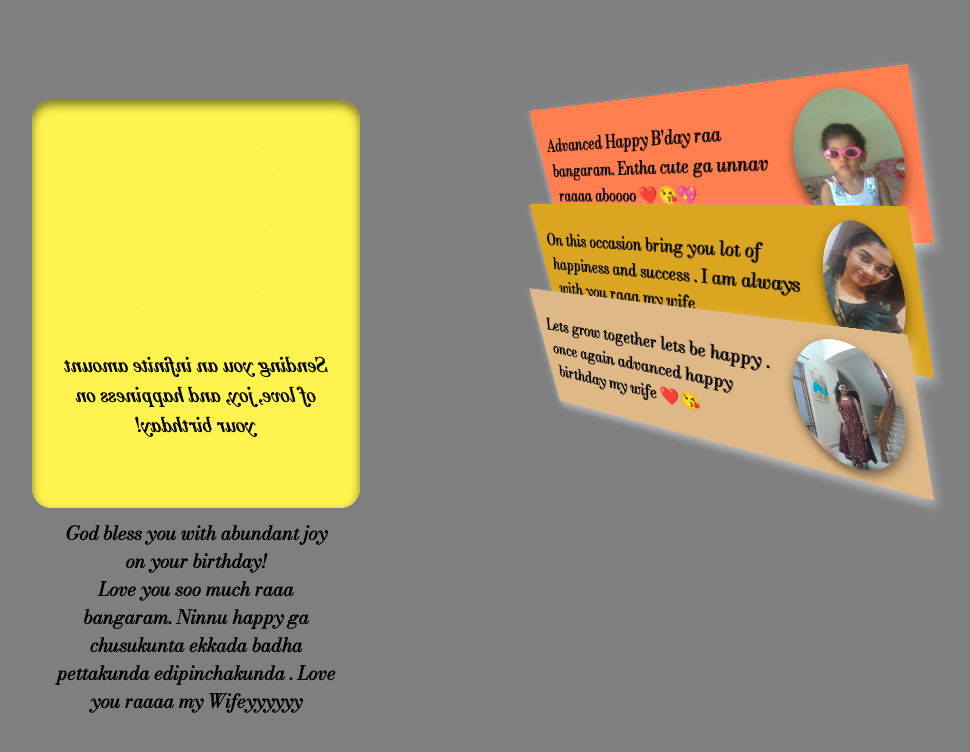
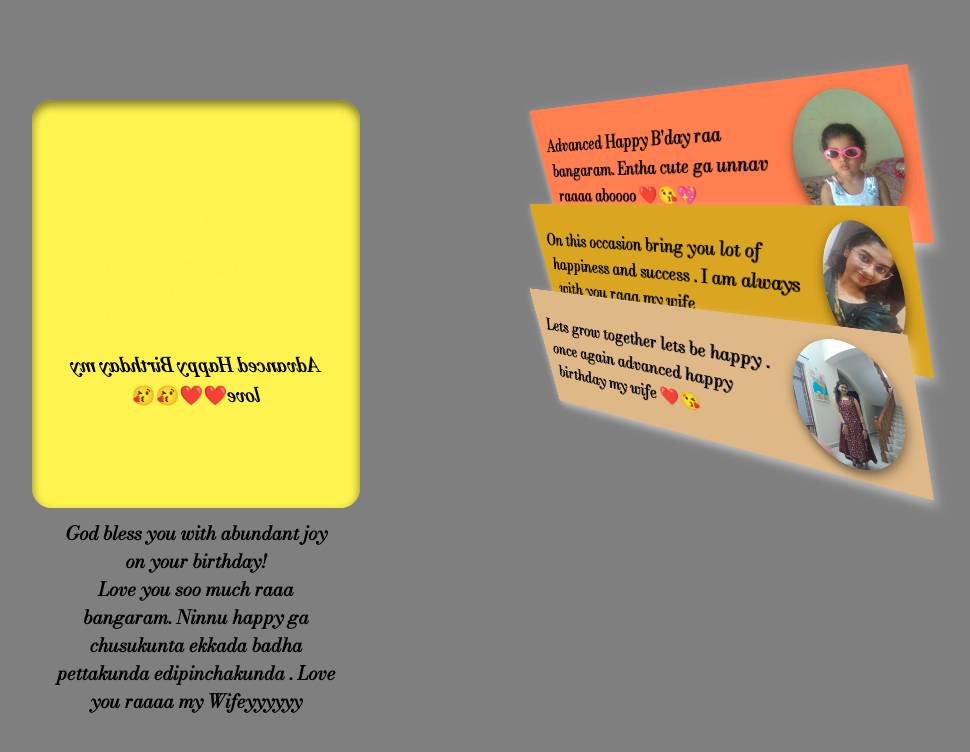
Before and after one commit to VishwanathTanmai/birthday, a plain HTML site: page index.html in a window 1280 px wide. Shown: the whole page, without its empty margins (198-1168 px from the left). Drawn offline with nearby package versions, Linux system fonts and the light colour scheme.

Commit message:
Update index.html

```diff
--- a/index.html
+++ b/index.html
@@ -18,7 +18,7 @@
             </div>
             <div class="inside">
                 <img src="cakegif.gif"/>
-                <h3>Sending you an infinite amount of love, joy, and happiness on your birthday!
+                <h3> Advanced Happy Birthday my love❤️❤️😘😘
                 </h3>
             </div>
         </div>
```
